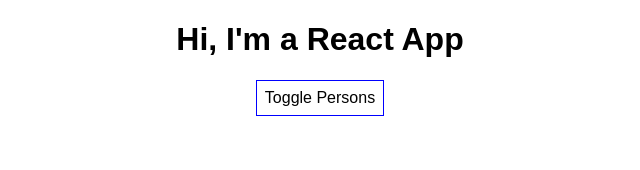
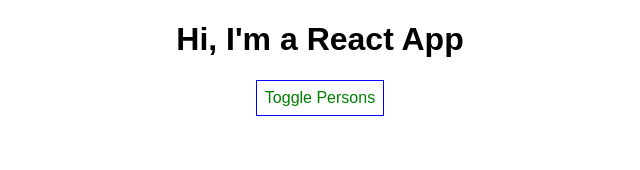
Before and after one commit to seongwonhan88/react_practice, a React (Create React App) app: page / in a window 1280 px wide. Shown: the top 170 px of the page, without its empty margins (320-960 px from the left). Built offline with nearby package versions, Linux system fonts and the light colour scheme.

Commit message:
dynamic style passing to js

```diff
--- a/src/App.js
+++ b/src/App.js
@@ -48,6 +48,7 @@ class App extends Component {
   render() {
     const style = {
       backgroundColor: 'white',
+      color: 'green',
       font: 'inherit',
       border: '1px solid blue',
       padding: '8px',
@@ -71,6 +72,7 @@ class App extends Component {
 
         </div>
       );
+      style.backgroundColor = 'red';
     }
 
     return (
```
